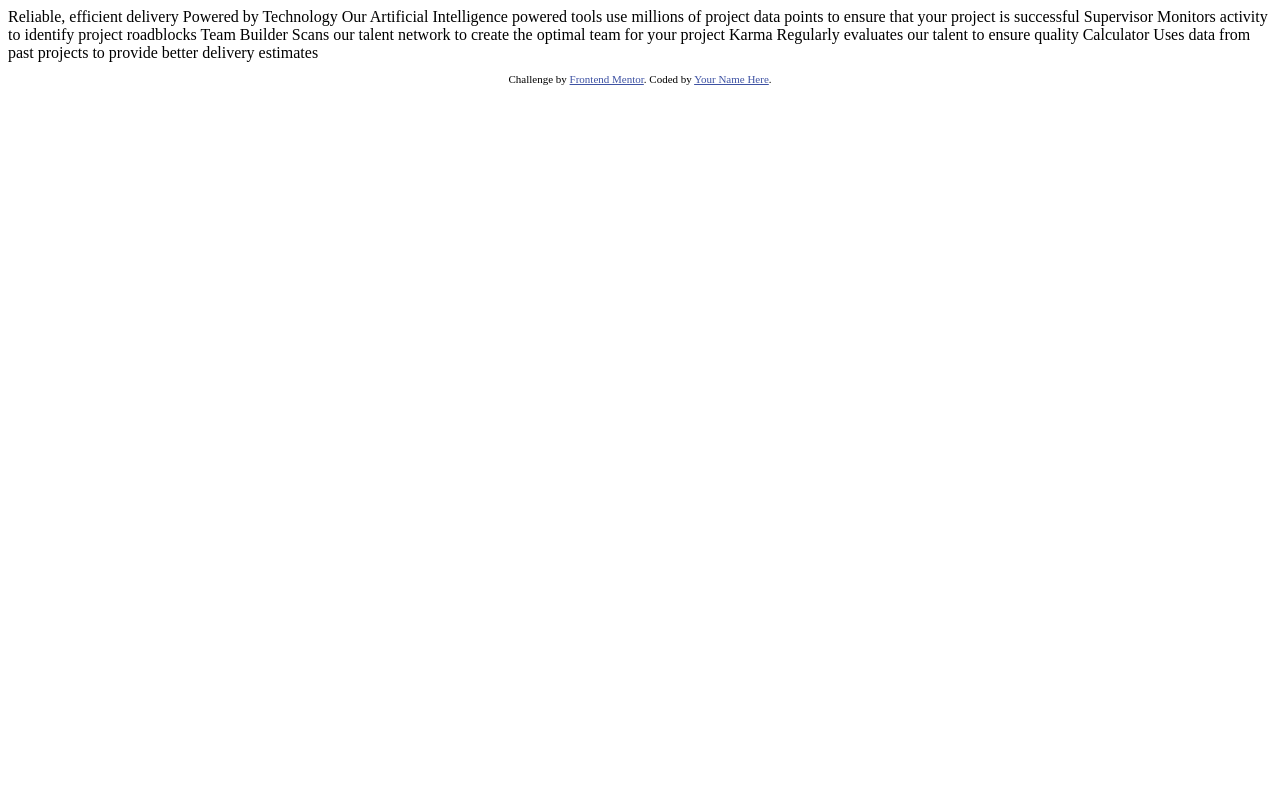
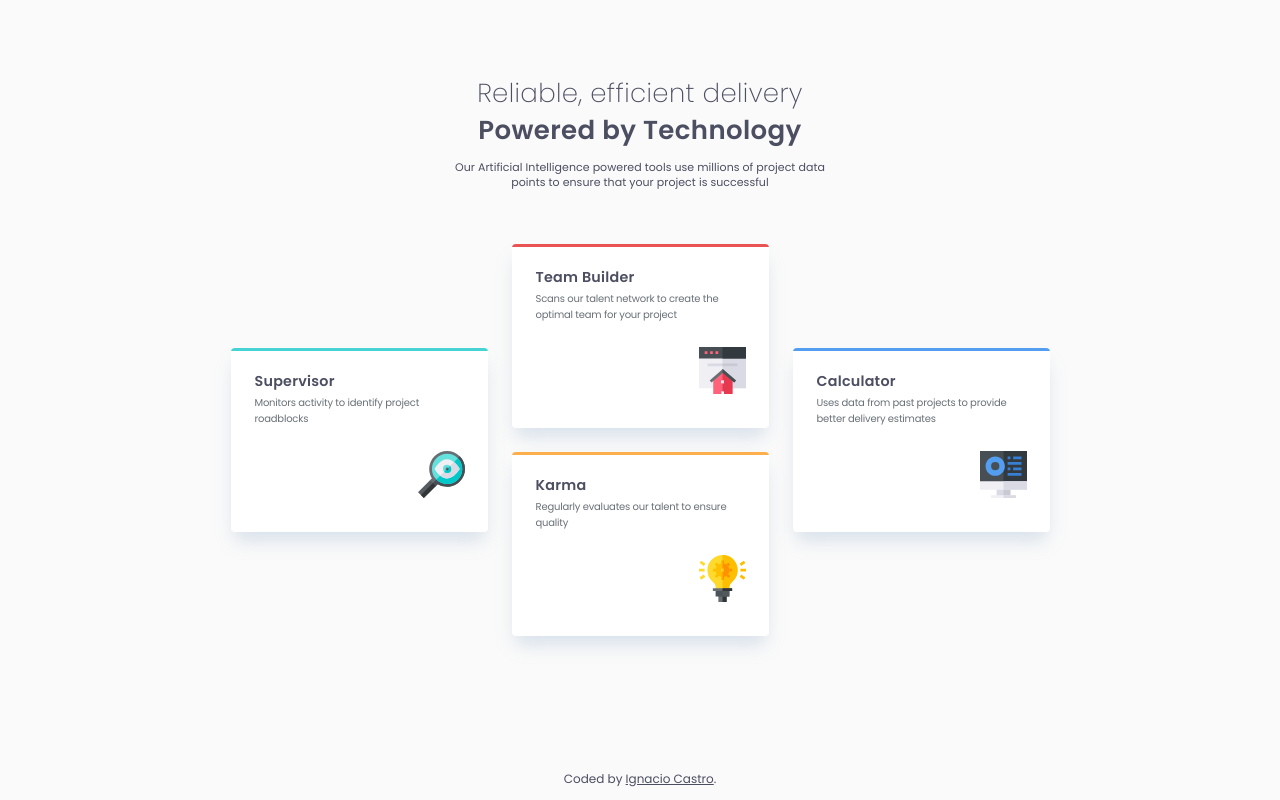
Before and after one commit to ignaciocastro347/web-challenges, a plain HTML site: page four-card-feature-section-master/index.html in a window 1280 px wide. Drawn offline with Linux system fonts and the light colour scheme.

Commit message:
Four Card Feature Section Master - Finished

```diff
--- a/four-card-feature-section-master/index.html
+++ b/four-card-feature-section-master/index.html
@@ -1,44 +1,95 @@
 <!DOCTYPE html>
 <html lang="en">
   <head>
-  <meta charset="UTF-8">
-  <meta name="viewport" content="width=device-width, initial-scale=1.0"> <!-- displays site properly based on user's device -->
+    <meta charset="UTF-8" />
+    <meta name="viewport" content="width=device-width, initial-scale=1.0" />
 
-  <link rel="icon" type="image/png" sizes="32x32" href="./images/favicon-32x32.png">
+    <link
+      rel="icon"
+      type="image/png"
+      sizes="32x32"
+      href="./images/favicon-32x32.png"
+    />
 
     <title>Frontend Mentor | Four card feature section</title>
 
-  <!-- Feel free to remove these styles or customise in your own stylesheet 👍 -->
-  <style>
-    .attribution { font-size: 11px; text-align: center; }
-    .attribution a { color: hsl(228, 45%, 44%); }
-  </style>
+    <link rel="stylesheet" href="./styles.css" />
   </head>
   <body>
+    <header>
+      <h2>Reliable, efficient delivery</h2>
+      <h1>Powered by Technology</h1>
 
-  Reliable, efficient delivery
-  Powered by Technology
+      <p>
+        Our Artificial Intelligence powered tools use millions of project data
+        points to ensure that your project is successful
+      </p>
+    </header>
 
-  Our Artificial Intelligence powered tools use millions of project data points
-  to ensure that your project is successful
+    <div class="columns-container">
+      <div class="column">
+        <div class="card supervisor">
+          <div class="border-top"></div>
 
-  Supervisor
-  Monitors activity to identify project roadblocks
+          <div class="card-content">
+            <h3>Supervisor</h3>
+            <p>Monitors activity to identify project roadblocks</p>
+            <div class="img-container">
+              <img src="./images/icon-supervisor.svg" alt="supervisor" />
+            </div>
+          </div>
+        </div>
+      </div>
 
-  Team Builder
-  Scans our talent network to create the optimal team for your project
+      <div class="column">
+        <div class="card team-builder">
+          <div class="border-top"></div>
+          <div class="card-content">
+            <h3>Team Builder</h3>
+            <p>
+              Scans our talent network to create the optimal team for your
+              project
+            </p>
+            <div class="img-container">
+              <img src="./images/icon-team-builder.svg" alt="team-builder" />
+            </div>
+          </div>
+        </div>
 
-  Karma
-  Regularly evaluates our talent to ensure quality
+        <div class="card karma">
+          <div class="border-top"></div>
+          <div class="card-content">
+            <h3>Karma</h3>
+            <p>Regularly evaluates our talent to ensure quality</p>
+            <div class="img-container">
+              <img src="./images/icon-karma.svg" alt="karma" />
+            </div>
+          </div>
+        </div>
+      </div>
 
-  Calculator
+      <div class="column">
+        <div class="card calcultator">
+          <div class="border-top"></div>
+          <div class="card-content">
+            <h3>Calculator</h3>
+            <p>
               Uses data from past projects to provide better delivery estimates
-
+            </p>
+            <div class="img-container">
+              <img src="./images/icon-calculator.svg" alt="calculator" />
+            </div>
+          </div>
+        </div>
+      </div>
+    </div>
 
     <footer>
       <p class="attribution">
-      Challenge by <a href="https://www.frontendmentor.io?ref=challenge" target="_blank">Frontend Mentor</a>.
-      Coded by <a href="#">Your Name Here</a>.
+        Coded by
+        <a target="_blank" href="https://github.com/ignaciocastro347"
+          >Ignacio Castro</a
+        >.
       </p>
     </footer>
   </body>
--- /dev/null
+++ b/four-card-feature-section-master/styles.css
@@ -0,0 +1,162 @@
+@import url("https://fonts.googleapis.com/css2?family=Poppins:wght@200;400;600&display=swap");
+
+:root {
+  --red: #ea5353;
+  --cyan: #45d3d3;
+  --orange: #fcaf4a;
+  --blue: #549ef2;
+  --grey-500: #4c4e61;
+  --grey-400: #697077;
+  --white: #ffffff;
+  --white-100: #fafafa;
+}
+
+body {
+  font-family: "Poppins", sans-serif;
+  height: 100dvh;
+  margin: 0;
+  padding: 0;
+  background-color: var(--white-100);
+  color: var(--grey-500);
+  display: flex;
+  flex-direction: column;
+}
+
+header {
+  padding: 74px 16px 0;
+  display: flex;
+  flex-direction: column;
+  align-items: center;
+  justify-content: center;
+  margin-bottom: 54px;
+  text-align: center;
+}
+
+h2 {
+  margin: 0;
+  letter-spacing: 0.35px;
+  font-weight: 200;
+  font-size: 26px;
+}
+
+h1 {
+  margin: 0;
+  font-size: 26px;
+  line-height: 34px;
+  letter-spacing: 0.4px;
+  margin-bottom: 13px;
+}
+
+header p {
+  margin: 0;
+  font-size: 11px;
+  font-weight: 400;
+  max-width: 400px;
+  line-height: 15px;
+  letter-spacing: 0.05px;
+}
+
+.columns-container {
+  display: flex;
+  justify-content: center;
+  gap: 24px;
+}
+
+.column {
+  display: flex;
+  flex-direction: column;
+  justify-content: center;
+  align-items: center;
+  gap: 24px;
+}
+
+.card {
+  max-width: 257px;
+  width: 100%;
+  border-radius: 4px;
+  background-color: var(--white);
+  overflow: auto;
+  -webkit-box-shadow: 0px 12px 18px -4px #7b9cbd47;
+  box-shadow: 0px 12px 18px -4px #7b9cbd47;
+}
+
+.card.supervisor .border-top {
+  border-top: 3px solid var(--cyan);
+}
+
+.card.team-builder .border-top {
+  border-top: 3px solid var(--red);
+}
+
+.card.karma .border-top {
+  border-top: 3px solid var(--orange);
+}
+
+.card.calcultator .border-top {
+  border-top: 3px solid var(--blue);
+}
+
+.card .card-content {
+  display: flex;
+  flex-direction: column;
+  padding: 18px 23px 34px 24px;
+}
+
+.card h3 {
+  margin: 0;
+  font-size: 14.3px;
+  font-weight: 600;
+  line-height: 24px;
+  letter-spacing: 0.25px;
+  margin-bottom: 2px;
+}
+
+.card p {
+  margin: 0;
+  font-size: 10px;
+  font-weight: 400;
+  letter-spacing: -0.2px;
+  margin-bottom: 24px;
+  color: var(--grey-400);
+}
+
+.card .img-container {
+  display: flex;
+  justify-content: flex-end;
+}
+
+.card .img-container img {
+  width: 47px;
+}
+
+footer {
+  flex-grow: 1;
+  font-size: 12px;
+  display: flex;
+  justify-content: center;
+  align-items: flex-end;
+  text-align: center;
+  margin-top: 54px;
+}
+
+footer .attribution a {
+  color: var(--link-color);
+}
+
+@media (max-width: 850px) {
+  header {
+    padding: 54px 16px 0;
+  }
+
+  header h2 {
+    font-size: 18px;
+  }
+
+  header h1 {
+    font-size: 22px;
+  }
+
+  .columns-container {
+    flex-direction: column;
+  }
+}
```
Lines whose indentation alone changed are shown as unchanged.
